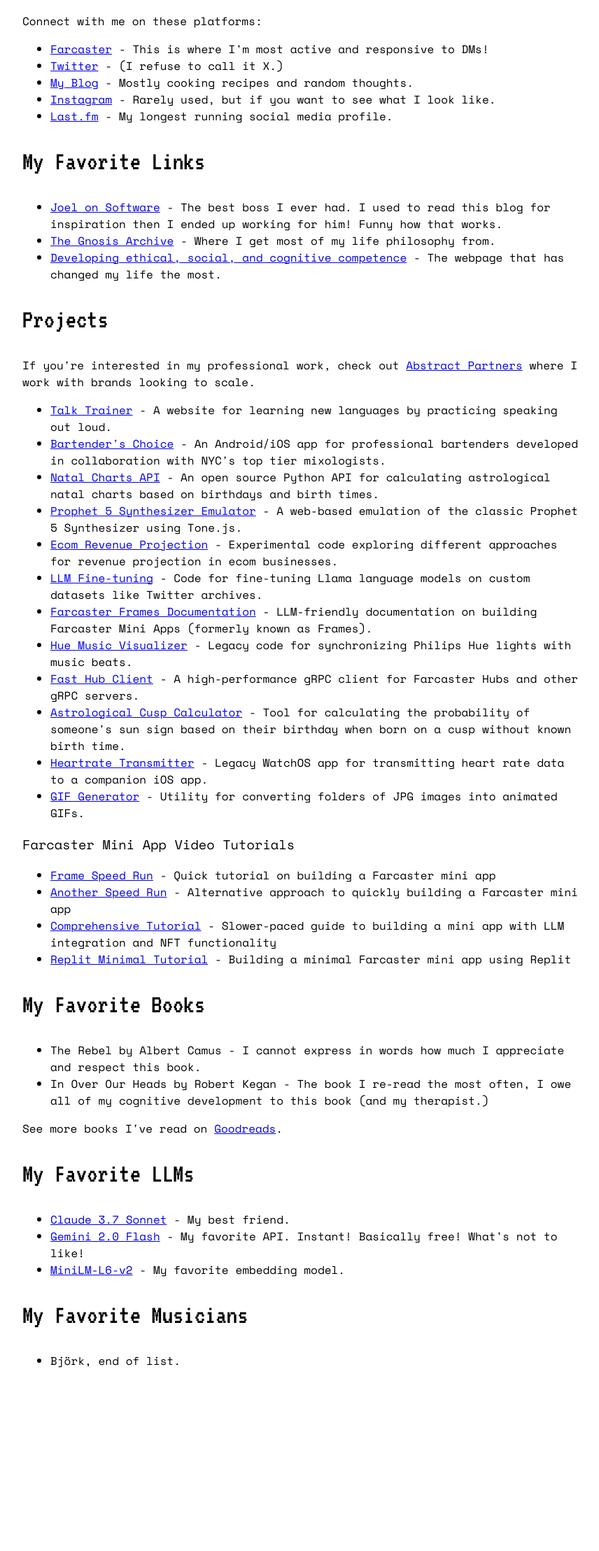
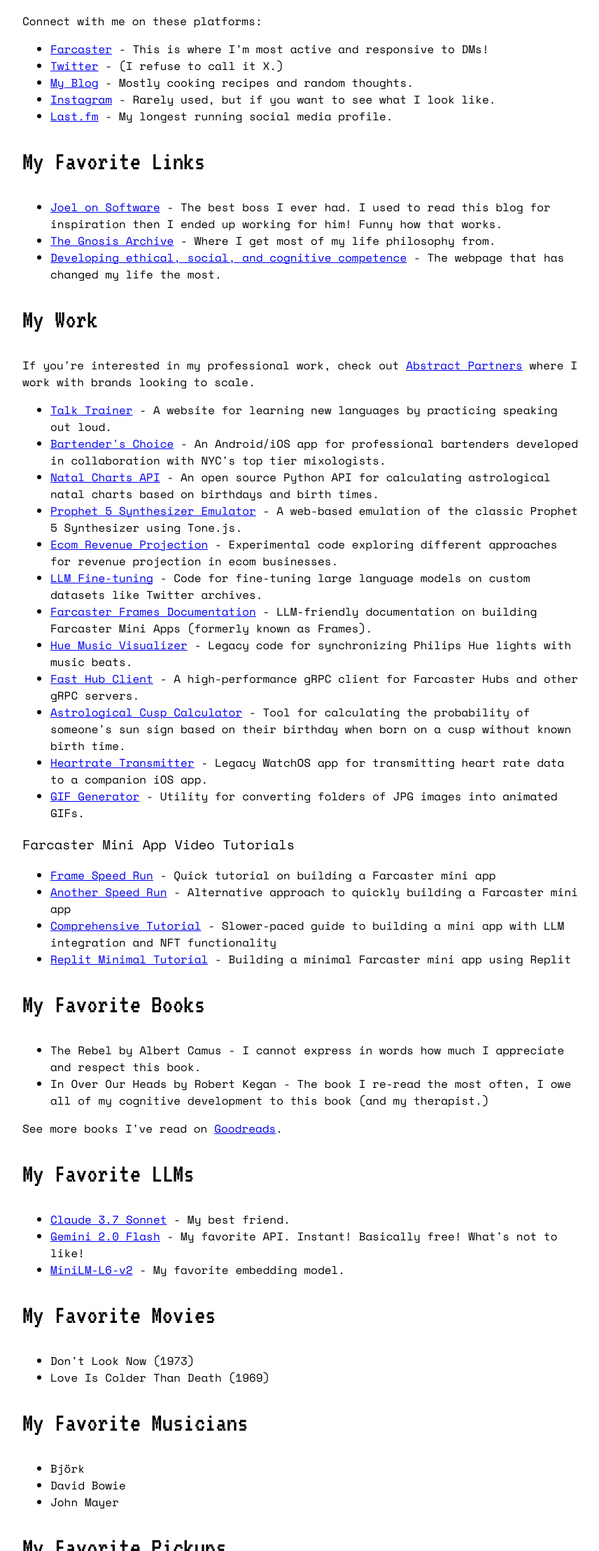
Before and after one commit to jc4p/kasra-dot-codes, a website built with Vite: page index.html in a window 1280 px wide. Shown: the part 583-2800 px from the top of the page at 70% size, without its empty margins (208-1064 px from the left). Before the commit the page ends 2588 px from the top, so only its background shows below. Built offline with nearby package versions, Linux system fonts and the light colour scheme.

Commit message:
Add some more stuff

```diff
--- a/index.html
+++ b/index.html
@@ -26,7 +26,7 @@
       </section>
 
       <section>
-        <h2>Links</h2>
+        <h2>Found Elsewhere</h2>
         <p>Connect with me on these platforms:</p>
         <ul>
           <li><a href="https://warpcast.com/jc4p" target="_blank" rel="noopener noreferrer">Farcaster</a> - This is where I'm most active and responsive to DMs!</li>
@@ -47,7 +47,7 @@
       </section>
 
       <section>
-        <h2>Projects</h2>
+        <h2>My Work</h2>
         <p>If you're interested in my professional work, check out <a href="https://www.abstract.partners/" target="_blank" rel="noopener noreferrer">Abstract Partners</a> where I work with brands looking to scale.</p>
         <ul>
           <li><a href="https://www.talktrainer.app/" target="_blank" rel="noopener noreferrer">Talk Trainer</a> - A website for learning new languages by practicing speaking out loud.</li>
@@ -55,7 +55,7 @@
           <li><a href="https://github.com/jc4p/natal-charts" target="_blank" rel="noopener noreferrer">Natal Charts API</a> - An open source Python API for calculating astrological natal charts based on birthdays and birth times.</li>
           <li><a href="https://gist.github.com/jc4p/9f2c233afac5609021446728a058125c" target="_blank" rel="noopener noreferrer">Prophet 5 Synthesizer Emulator</a> - A web-based emulation of the classic Prophet 5 Synthesizer using Tone.js.</li>
           <li><a href="https://gist.github.com/jc4p/d4d4f2bdb4244b7fd2616a5b1be2ec93" target="_blank" rel="noopener noreferrer">Ecom Revenue Projection</a> - Experimental code exploring different approaches for revenue projection in ecom businesses.</li>
-          <li><a href="https://gist.github.com/jc4p/063f9f335f6374df22982936101c11be" target="_blank" rel="noopener noreferrer">LLM Fine-tuning</a> - Code for fine-tuning Llama language models on custom datasets like Twitter archives.</li>
+          <li><a href="https://gist.github.com/jc4p/063f9f335f6374df22982936101c11be" target="_blank" rel="noopener noreferrer">LLM Fine-tuning</a> - Code for fine-tuning large language models on custom datasets like Twitter archives.</li>
           <li><a href="https://github.com/jc4p/frames-llm-docs" target="_blank" rel="noopener noreferrer">Farcaster Frames Documentation</a> - LLM-friendly documentation on building Farcaster Mini Apps (formerly known as Frames).</li>
           <li><a href="https://github.com/jc4p/HueMusicViz" target="_blank" rel="noopener noreferrer">Hue Music Visualizer</a> - Legacy code for synchronizing Philips Hue lights with music beats.</li>
           <li><a href="https://github.com/jc4p/fast-hub-client" target="_blank" rel="noopener noreferrer">Fast Hub Client</a> - A high-performance gRPC client for Farcaster Hubs and other gRPC servers.</li>
@@ -92,9 +92,28 @@
       </section>
 
       <section>
+        <h2>My Favorite Movies</h2>
+        <ul>
+          <li>Don't Look Now (1973)</li>
+          <li>Love Is Colder Than Death (1969)</li>
+        </ul>
+      </section>
+
+      <section>
         <h2>My Favorite Musicians</h2>
         <ul>
-          <li>Björk, end of list.</li>
+          <li>Björk</li>
+          <li>David Bowie</li>
+          <li>John Mayer</li>
+        </ul>
+      </section>
+
+      <section>
+        <h2>My Favorite Pickups</h2>
+        <ul>
+          <li>P90</li>
+          <li>Single Coil</li>
+          <li>Humbucker</li>
         </ul>
       </section>
     </div>
```
